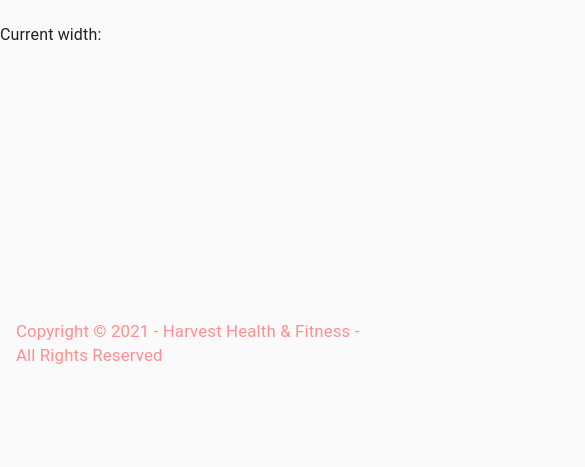
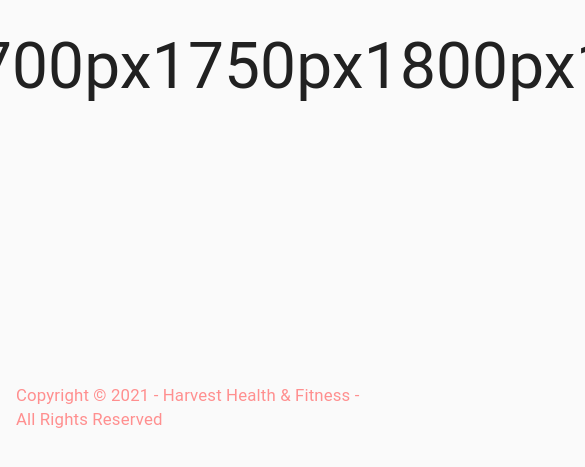
Before and after one commit to Spiteless/harvest-health, a Gatsby site: page /test in a window 390 px wide. Shown: the part 79-546 px from the top of the page, 585 px wide, since content can reach past the window. Built offline with nearby package versions, Linux system fonts and the light colour scheme; Gatsby itself is replaced by a stand-in of ours.

Commit message:
Update test page to show current breakpoint as text

```diff
--- a/src/pages/test.jsx
+++ b/src/pages/test.jsx
@@ -1,54 +1,45 @@
 import React from 'react';
 import PropTypes from 'prop-types';
 import { makeStyles } from '@material-ui/core/styles';
+import Box from '@material-ui/core/Box';
 import Paper from '@material-ui/core/Paper';
 import Hidden from '@material-ui/core/Hidden';
 import withWidth from '@material-ui/core/withWidth';
 import Typography from '@material-ui/core/Typography';
 
-const useStyles = makeStyles((theme) => ({
-  root: {
-    flexGrow: 1,
-  },
-  container: {
-    // display: 'flex',
-    // flexWrap: 'wrap',
-  },
-  paper: {
-    padding: theme.spacing(2),
-    textAlign: 'center',
-    color: theme.palette.text.secondary,
-    flex: '1 0 auto',
-    margin: theme.spacing(1),
-  },
-}));
+const useStyles = makeStyles(theme => ({}));
 
-function BreakpointOnly(props) {
-  const classes = useStyles();
-  const { width } = "derp";
+function DisplayBox({ children, breakpoint }) {
+  const display = {};
+  for (let i = 400; i < 3001; i += 50) {
+    display[`px${i}`] = 'none';
+  }
+  display[breakpoint] = 'block';
+
+  return <Box display={display}>{children}</Box>;
+}
+
+function BreakpointOnly({ children, breakpoint }) {
+  const breakpoints = [];
+  for (let i = 400; i < 3001; i += 50) {
+    breakpoints.push(`px${i}`);
+  }
+  const sx = useStyles();
 
   return (
-    <div className={classes.root}>
-      <Typography variant="subtitle1">Current width: {width}</Typography>
-      <div className={classes.container}>
-        <Hidden only={["xs","sm","md","lg"]}>
-          <Paper className={classes.paper}>XL only</Paper>
-        </Hidden>
-        <Hidden only={["xs","sm","md"]}>
-          <Paper className={classes.paper}>LG and XL</Paper>
-        </Hidden>
-        <Hidden only={["xs","sm"]}>
-          <Paper className={classes.paper}>MD, LG, XL</Paper>
-        </Hidden>
-        <Hidden only={["xs"]}>
-          <Paper className={classes.paper}>SM, MD, LG, XL</Paper>
-        </Hidden>
-        <Hidden only={["xl","lg","md","sm","xs"]}>
-          <Paper className={classes.paper}>Hidden on all viewports</Paper>
-        </Hidden>
-      </div>
-    </div>
+    <Box
+      display="flex"
+      justifyContent="center"
+      alignItems="center"
+      width="100vw"
+      heigh="100vh"
+      fontSize={64}
+    >
+      {breakpoints.map(breakpoint => (
+        <DisplayBox breakpoint={breakpoint}>{breakpoint}</DisplayBox>
+      ))}
+    </Box>
   );
 }
 
-export default (BreakpointOnly);
+export default BreakpointOnly;
```
